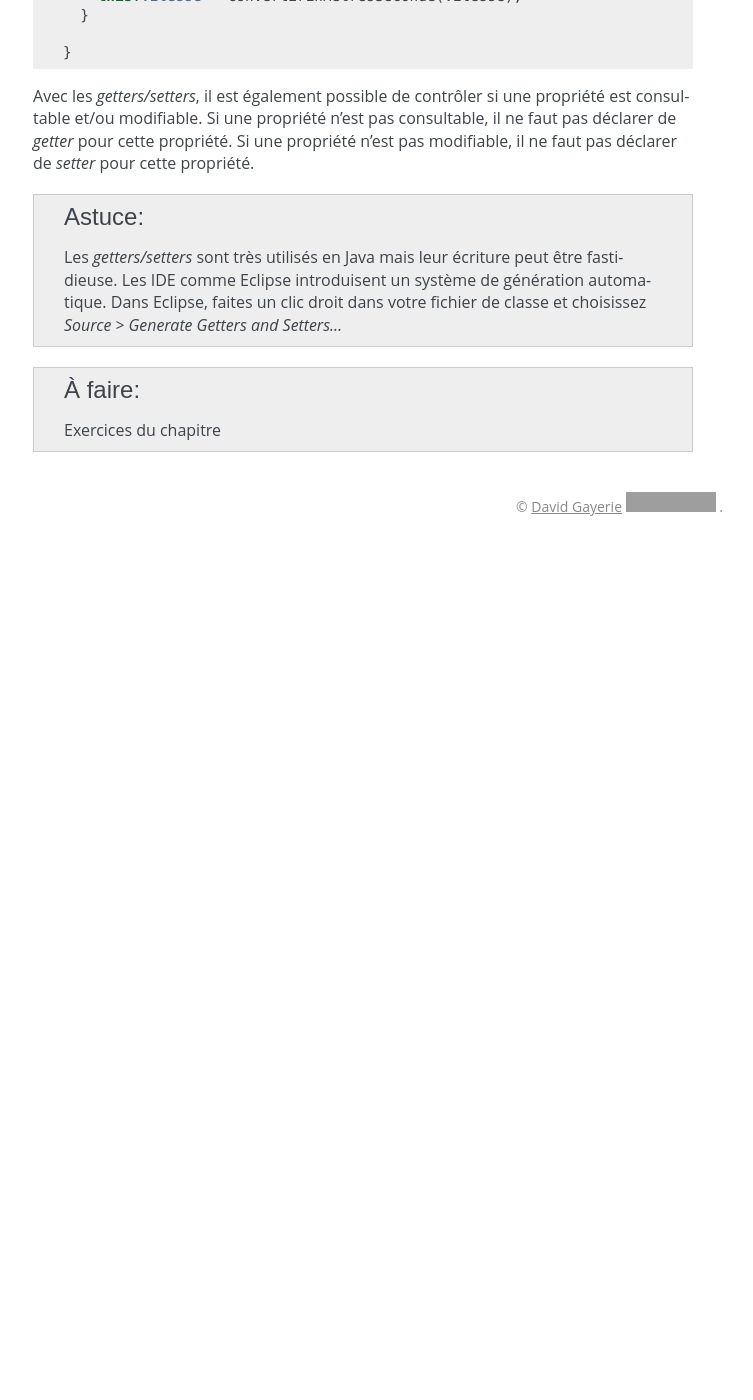
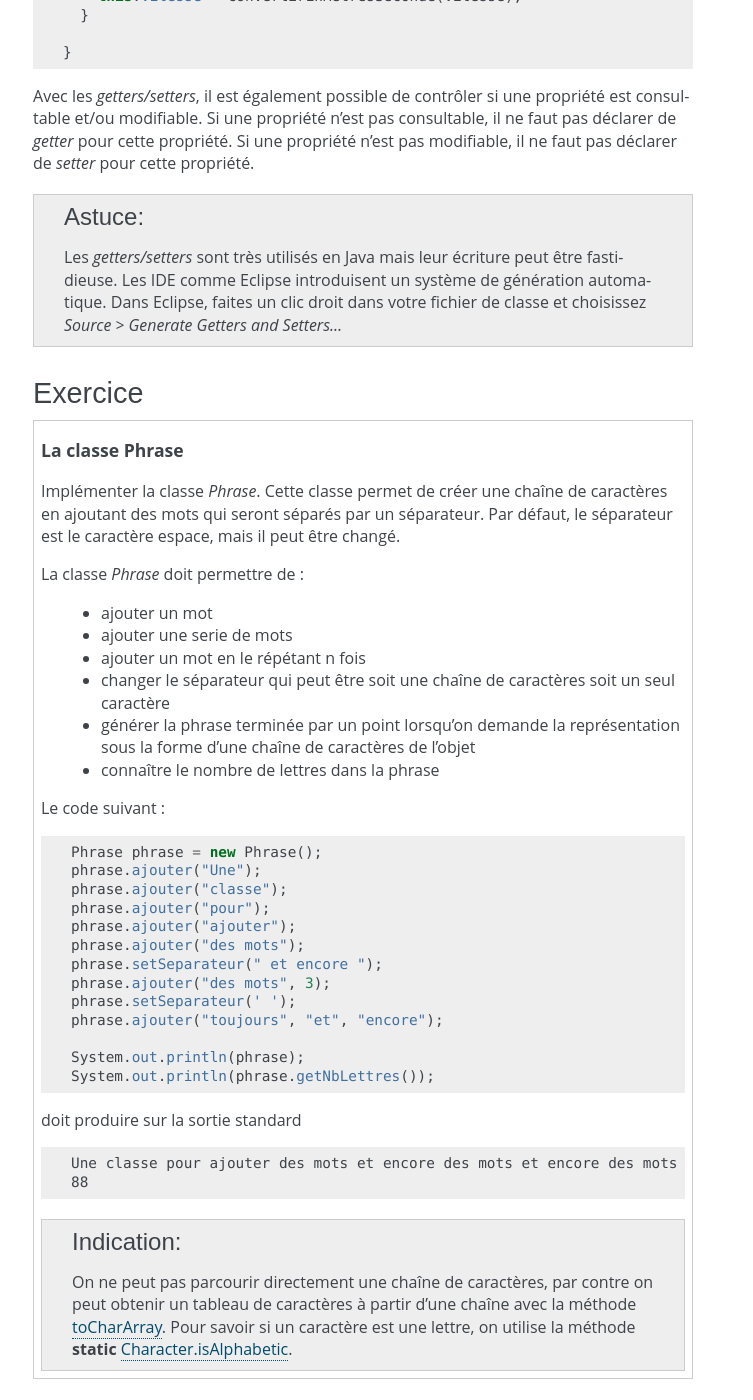
Before and after one commit to lanaflonPerso/cours-java-web, a Sphinx documentation site: the page built from source/attributs_et_methodes.rst, in a window 1280 px wide and 1400 px high, scrolled down 16633 px. Shown: the whole window, without its empty margins (397-1150 px from the left). Built offline with Sphinx 7.4.7, drawn with Linux system fonts in a browser that asks for light colours; formulas are drawn with MathJax 3; before the commit the page ends 17179 px from its top, so only the background shows below that; grey boxes are pictures that could not be loaded.

Commit message:
ajout exo pour le chapitre sur les attributs et les méthodes

```diff
--- a/source/attributs_et_methodes.rst
+++ b/source/attributs_et_methodes.rst
@@ -948,9 +948,59 @@ il ne faut pas déclarer de *setter* pour cette propriété.
   *Source > Generate Getters and Setters...*
 
 
-.. todo::
+Exercice
+********
 
-  Exercices du chapitre
+.. topic:: La classe Phrase
+  :class: exercice
+
+  Implémenter la classe *Phrase*. Cette classe permet de créer une chaîne de
+  caractères en ajoutant des mots qui seront séparés par un séparateur.
+  Par défaut, le séparateur est le caractère espace, mais il peut être changé.
+
+  La classe *Phrase* doit permettre de :
+
+    * ajouter un mot
+    * ajouter une serie de mots
+    * ajouter un mot en le répétant n fois
+    * changer le séparateur qui peut être soit une chaîne de caractères soit un seul
+      caractère
+    * générer la phrase terminée par un point lorsqu'on demande la représentation
+      sous la forme d'une chaîne de caractères de l'objet
+    * connaître le nombre de lettres dans la phrase
+
+  Le code suivant :
+
+  ::
+
+    Phrase phrase = new Phrase();
+    phrase.ajouter("Une");
+    phrase.ajouter("classe");
+    phrase.ajouter("pour");
+    phrase.ajouter("ajouter");
+    phrase.ajouter("des mots");
+    phrase.setSeparateur(" et encore ");
+    phrase.ajouter("des mots", 3);
+    phrase.setSeparateur(' ');
+    phrase.ajouter("toujours", "et", "encore");
+
+    System.out.println(phrase);
+    System.out.println(phrase.getNbLettres());
+
+  doit produire sur la sortie standard
+
+  .. code-block:: text
+
+    Une classe pour ajouter des mots et encore des mots et encore des mots et encore des mots toujours et encore.
+    88
+
+  .. hint::
+
+    On ne peut pas parcourir directement une chaîne de caractères, par contre
+    on peut obtenir un tableau de caractères à partir d'une chaîne avec la méthode
+    toCharArray_. Pour savoir si un caractère est une lettre, on utilise la méthode
+    **static** Character.isAlphabetic_.
+
 
 .. _SOLID: https://fr.wikipedia.org/wiki/SOLID_(informatique)
 .. _singleton: https://fr.wikipedia.org/wiki/Singleton_(patron_de_conception)
@@ -961,3 +1011,5 @@ il ne faut pas déclarer de *setter* pour cette propriété.
 .. _java.util.Arrays: http://docs.oracle.com/javase/8/docs/api/java/util/Arrays.html
 .. _java.util.Collections: http://docs.oracle.com/javase/8/docs/api/java/util/Collections.html
 .. _principe d'encapsulation: https://fr.wikipedia.org/wiki/Encapsulation_(programmation)
+.. _Character.isAlphabetic: https://docs.oracle.com/javase/8/docs/api/java/lang/Character.html#isAlphabetic-int-
+.. _toCharArray: https://docs.oracle.com/javase/8/docs/api/java/lang/String.html#toCharArray--
```
Also changed, not shown: notions.txt (+3 -17 lines).
